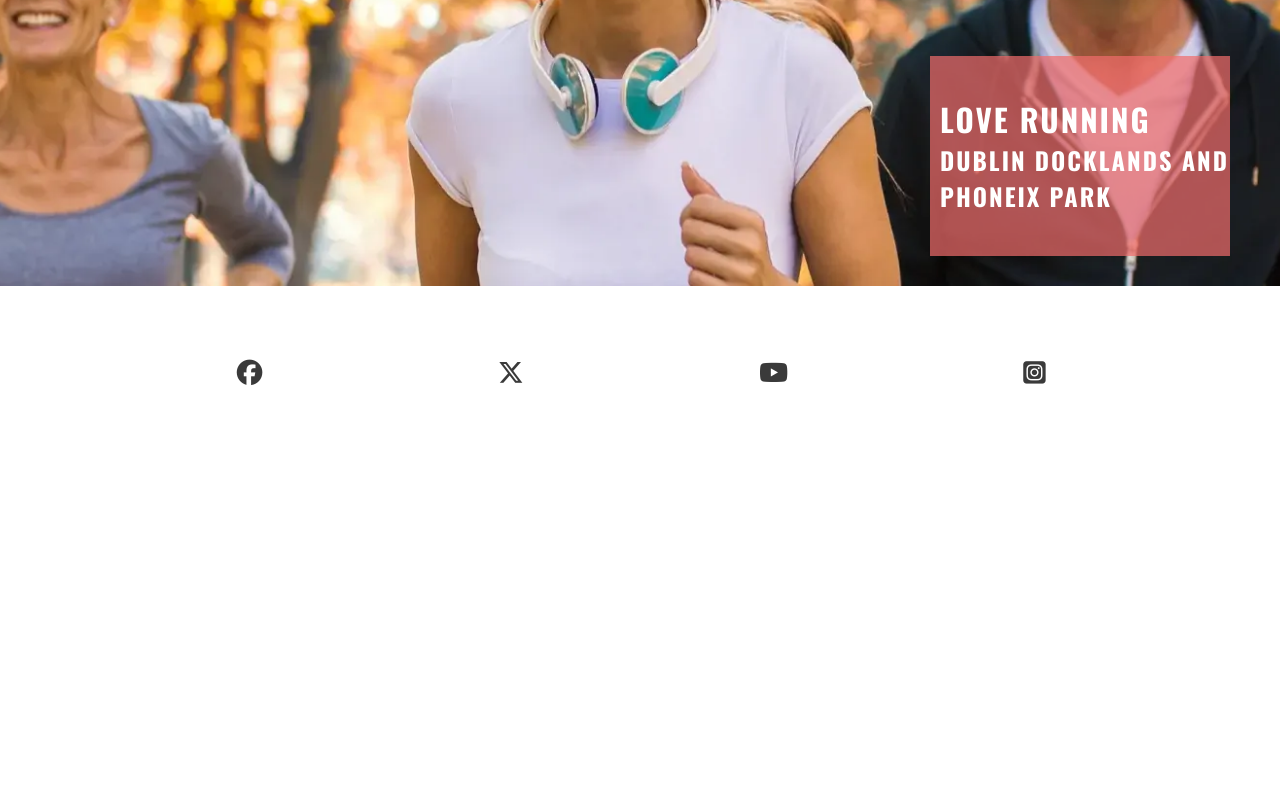
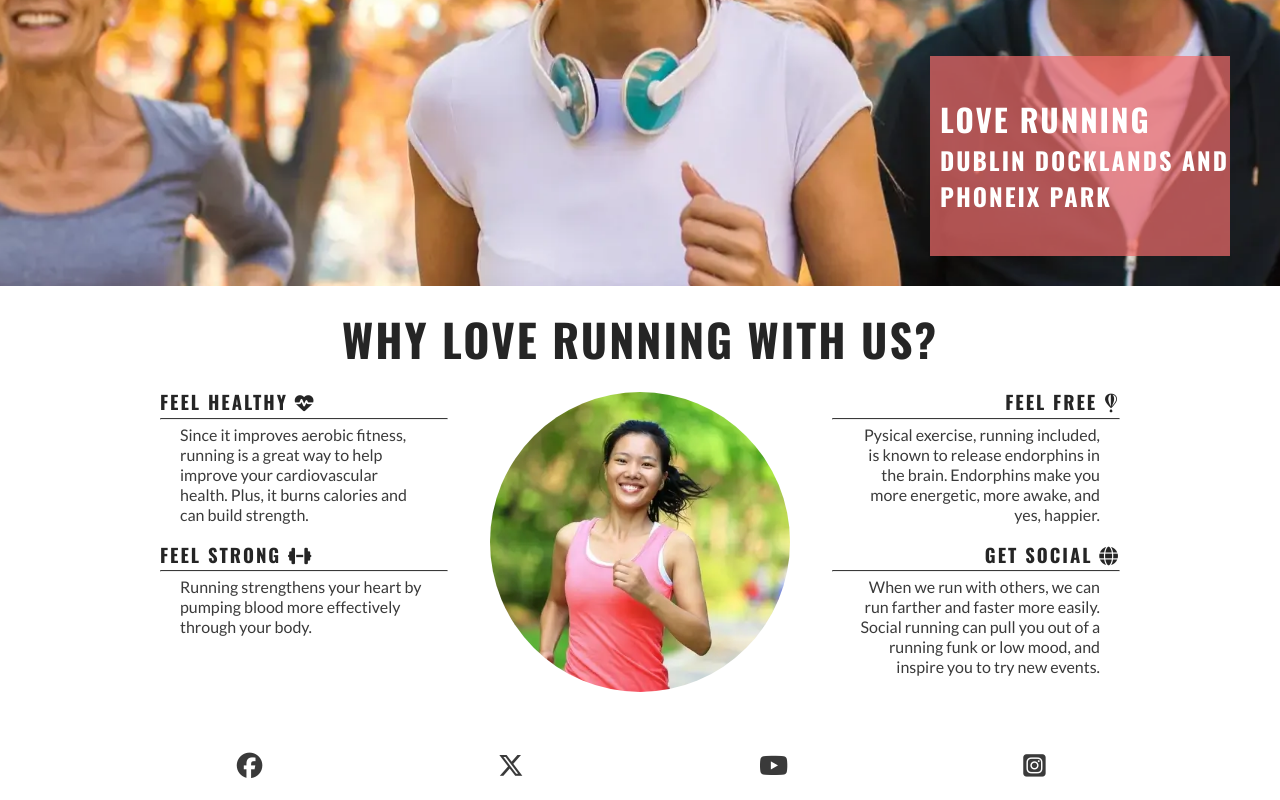
Before and after one commit to FatimahMohamed/love-running, a plain HTML site: page index.html in a window 1280 px wide. Shown: the part 393-1193 px from the top of the page. Before the commit the page ends 800 px from the top, so only its background shows below. Drawn offline with nearby package versions, Linux system fonts and the light colour scheme.

Commit message:
Make reasons section responsive

```diff
--- a/assets/css/style.css
+++ b/assets/css/style.css
@@ -111,6 +111,47 @@ main {
     color: #ffffff;
 }
 
+#reasons {
+    width: 90%;
+    margin: 20px auto;
+}
+
+#reasons h2 {
+    text-align: center;
+    margin-bottom: 20px;
+    font-size: 280%;
+}
+
+#benefits-physical > div, #benefits-mental > div {
+    line-height: 20px;
+    margin-bottom: 20px;
+}
+
+#benefits p {
+    padding: 0 20px;
+}
+
+#benefits hr {
+    border-top: 1px solid #3a3a3a;
+    margin: 5px 0;
+}
+
+#circle-cover-bg {
+    background: url(../images/reasons-image.webp) no-repeat center center/cover;
+    width: 90vw;
+    height: 90vw;
+    margin-bottom: 20px;
+    border-radius: 50%;
+    max-width: 300px;
+    max-height: 300px;
+}
+
+#benefits-image {
+    display: flex;
+    align-items: center;
+    justify-content: center;
+}
+
 /* Footer */
 #social-networks {
     text-align: center;
@@ -164,6 +205,23 @@ main {
     #cover-text {
         width: 300px;
         right: 50px;
+    }
+
+    /*Reasons Section*/
+    #benefits-physical, #benefits-mental {
+        display: flex;
+        flex-direction: column;
+        width: 100%
+    }
+
+    #benefits-physical > div, #benefits-mental > div {
+        width: 75%;
+    }
+
+    #benefits-mental > div {
+        text-align: end;
+        align-self: flex-end;
+    }
 }
 
 /* Large devices (laptops and desktops, 992px and up) */
@@ -171,3 +229,31 @@ main {
     #menu a:hover {
         border-bottom: 1px solid #3a3a3a;
     }
+
+  /* Extra large devices (large laptops and desktops, 1200px and up) */
+  @media screen and (min-width: 1200px) {
+    #benefits{
+        display: flex;
+        flex-direction: row;
+    }
+
+    #benefits > div {
+        flex: 1;
+    }
+
+    #benefits-image {
+       order: 0;
+    }
+
+    #benefits-mental {
+        order: 1;
+    }
+
+    #benefits-mental > div {
+        align-self: flex-start;
+    }
+
+    #benefits-physical > div {
+        align-self: flex-end;
+    }
+}
--- a/index.html
+++ b/index.html
@@ -53,6 +53,39 @@
             <h3>Dublin Docklands and Phoneix Park</h3>
         </div>
         </section>
+        <section id="reasons">
+            <h2>Why Love Running with Us?</h2>
+            <div id="benefits">
+                <div id="benefits-physical">
+                    <div>
+                        <h3>Feel Healthy <i class="fa-solid fa-heart-pulse"></i></h3>
+                        <hr>
+                        <p>Since it improves aerobic fitness, running is a great way to help improve your cardiovascular health. Plus, it burns calories and can build strength.</p>
+                    </div>
+                    <div>
+                        <h3>Feel Strong <i class="fa-solid fa-dumbbell"></i></h3>
+                        <hr>
+                        <p>Running strengthens your heart by pumping blood more effectively through your body.</p>
+                    </div>
+                </div>
+                <div id="benefits-mental">
+                    <div>
+                        <h3>Feel Free <i class="fa-brands fa-fly"></i></h3>
+                        <hr>
+                        <p>Pysical exercise, running included, is known to release endorphins in the brain. Endorphins make you more energetic, more awake, and yes, happier.</p>
+                    </div>
+                    <div>
+                        <h3>Get Social <i class="fa-solid fa-globe"></i></h3>
+                        <hr>
+                        <p>When we run with others, we can run farther and faster more easily. Social running can pull you out of a running funk or low mood, and inspire you to try new events.</p>
+                    </div>
+                </div>
+                <div id="benefits-image">
+                    <div id="circle-cover-bg"></div>
+                </div>
+
+            </div>
+        </section>
     </main>
     <!--Footer-->
     <footer>
```
Also changed, not shown: assets/images/reasons-image.webp (added).
